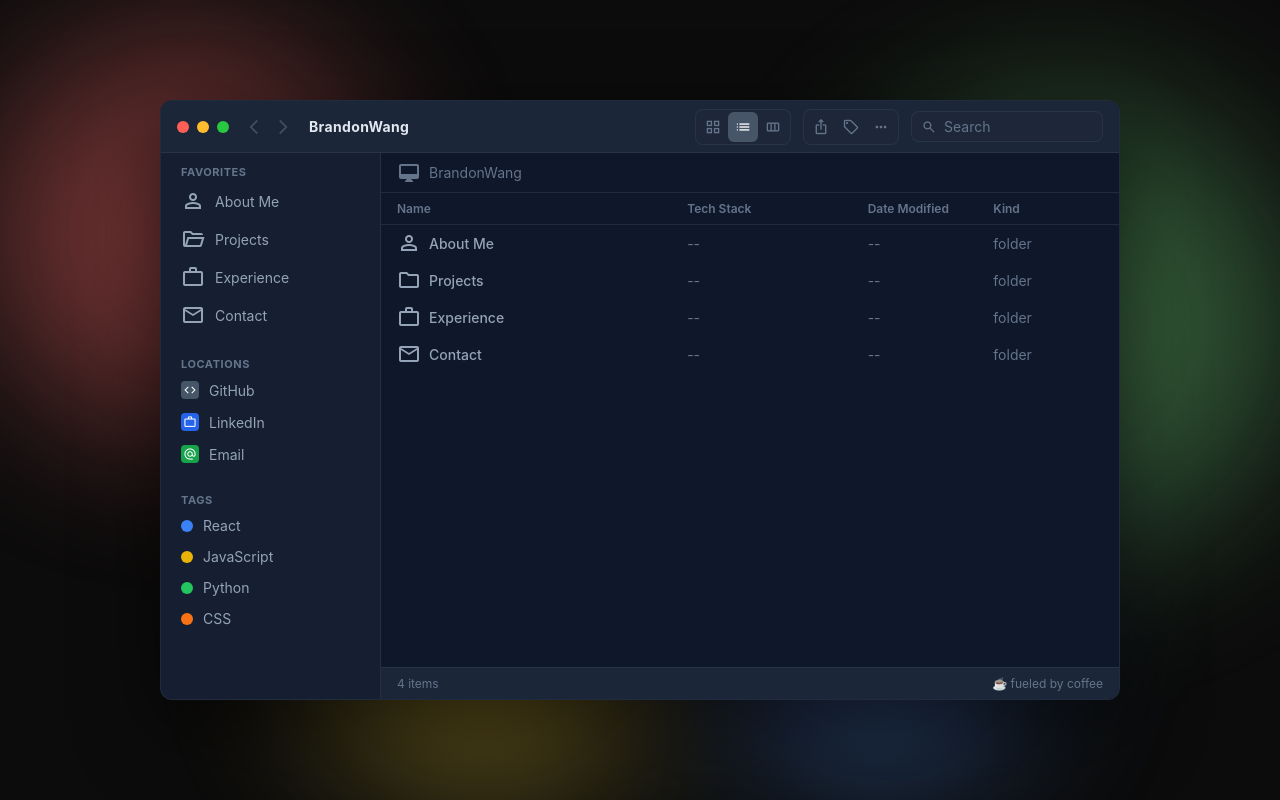
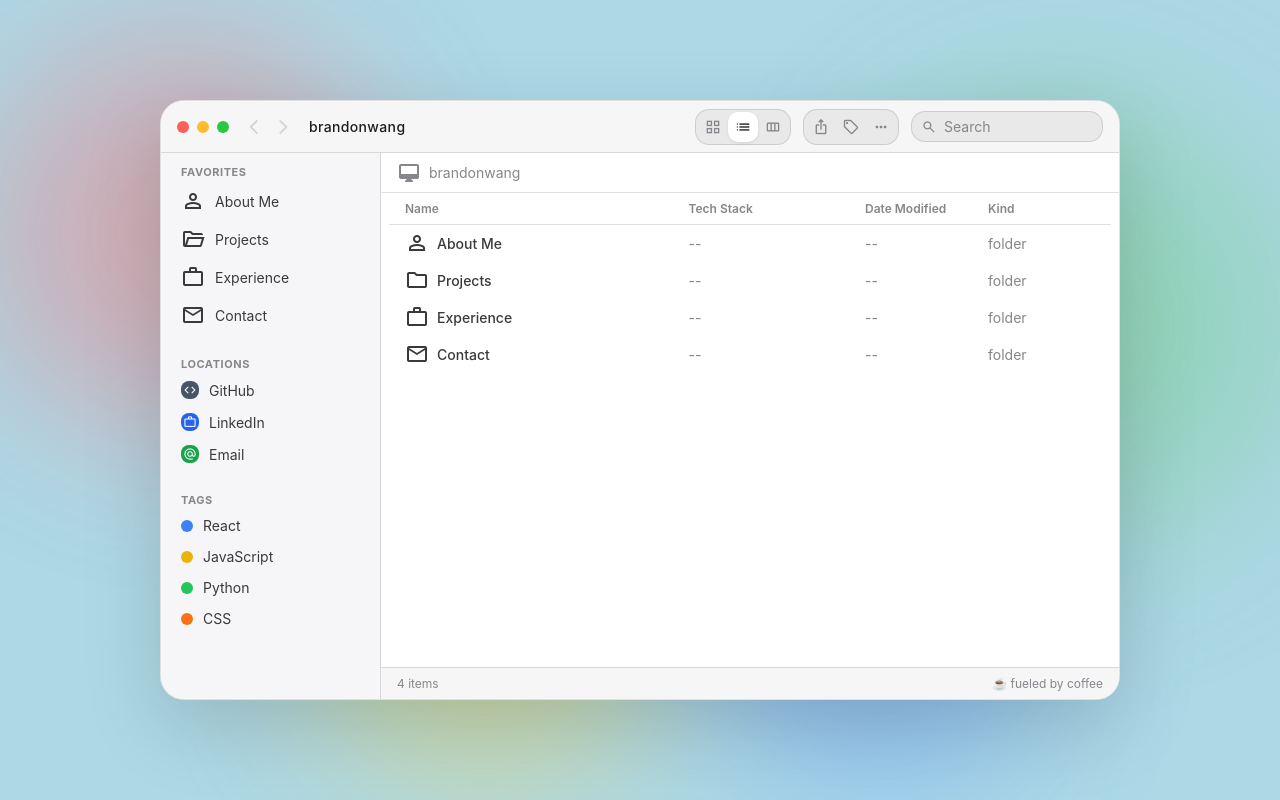
Before and after one commit to abrandonwang/finderport, a React (Vite) app: page / in a window 1280 px wide. Built offline with nearby package versions, Linux system fonts and the light colour scheme.

Commit message:
functionality-locations, row color select modify

```diff
--- a/src/App.module.css
+++ b/src/App.module.css
@@ -4,7 +4,7 @@
     display: flex;
     align-items: center;
     justify-content: center;
-    background: #0c0c0c;
+    background: lightblue;
     position: relative;
     overflow: hidden;
 }
--- a/src/components/ContentArea/ContentArea.jsx
+++ b/src/components/ContentArea/ContentArea.jsx
@@ -5,7 +5,7 @@ function ContentArea({ currentPath, currentFolder, selectedItem, onSelect, onFol
     <div className={styles.container}>
       <div className={styles.breadCrumb}>
         <span className="material-symbols-outlined">desktop_mac</span>
-        <span>BrandonWang</span>
+        <span>{fileSystem.name}</span>
         {currentPath.length > 1 && (
           <>
             <span className={`material-symbols-outlined ${styles.breadCrumbArrow}`}>arrow_forward_ios</span>
@@ -38,9 +38,6 @@ function ContentArea({ currentPath, currentFolder, selectedItem, onSelect, onFol
             <div>{item.meta?.kind || item.type}</div>
           </div>
         ))}
-        <div className={styles.emptyRow}></div>
-        <div className={styles.emptyRow}></div>
-        <div className={styles.emptyRow}></div>
       </div>
       <div className={styles.statusBar}>
         <span>{currentFolder.children.length} items{selectedItem ? ', 1 selected' : ''}</span>
--- a/src/components/ContentArea/ContentArea.module.css
+++ b/src/components/ContentArea/ContentArea.module.css
@@ -25,9 +25,9 @@
 }
 
 .pill {
-    background: rgba(30, 41, 59, 0.5);
+    background: rgba(0, 0, 0, 0.05);
     padding: 2px 8px;
-    border-radius: 4px;
+    border-radius: 10px;
     border: 1px solid var(--color-border);
     color: var(--color-text-primary);
     font-weight: 500;
@@ -42,6 +42,7 @@
 }
 
 .columnHeaders {
+    margin: 0 8px;
     display: grid;
     grid-template-columns: 5fr 3fr 2fr 2fr;
     gap: 16px;
@@ -60,6 +61,7 @@
 }
 
 .row {
+    margin: 0 8px;
     display: grid;
     grid-template-columns: 5fr 3fr 2fr 2fr;
     gap: 16px;
@@ -69,6 +71,7 @@
     cursor: pointer;
     color: var(--color-text-secondary);
     border-bottom: 1px solid transparent;
+    border-radius: 8px;
 }
 
 .row:hover {
@@ -87,12 +90,10 @@
     color: var(--color-accent);
 }
 
-/* Non-name columns in regular rows */
-.row:not(.selected) div:not(.nameCell) {
+.row div:not(.nameCell) {
     color: var(--color-text-muted);
 }
 
-/* Selected row */
 .selected {
     background: var(--color-selection);
     color: white;
@@ -102,22 +103,23 @@
     background: var(--color-selection);
 }
 
-.selected div {
-    color: rgba(255, 255, 255, 0.9);
+.selected div:not(.nameCell) {
+    color: white;
 }
 
 .selected .nameCell {
     color: white;
 }
 
-
 .selected .nameCell span.material-symbols-outlined {
     color: white;
 }
 
 .emptyRow {
+    margin: 0 8px;
     height: 32px;
     border-bottom: 1px solid transparent;
+    border-radius: 10px;
 }
 
 .emptyRow:hover {
--- a/src/components/FinderWindow/FinderWindow.module.css
+++ b/src/components/FinderWindow/FinderWindow.module.css
@@ -5,12 +5,12 @@
     display: flex;
     flex-direction: column;
     background: var(--color-content);
-    border-radius: 12px;
+    border-radius: 24px;
     border: 1px solid var(--color-border);
-    box-shadow: 0 25px 80px rgba(0, 0, 0, 0.6);
+    box-shadow: 0 25px 80px rgba(0, 0, 0, 0.15);
     overflow: hidden;
+    position: relative;
     z-index: 1;
-    position: relative;
 }
 
 .body {
--- a/src/components/Sidebar/Sidebar.jsx
+++ b/src/components/Sidebar/Sidebar.jsx
@@ -1,6 +1,14 @@
 import styles from './Sidebar.module.css'
+import {useState} from 'react'
 
 function Sidebar({ activeSidebar, onSidebarClick }) {
+  const [showToast, setShowToast] = useState(false)
+
+  function handleCopyEmail() {
+    navigator.clipboard.writeText('abrandonwang@gmail.com')
+    setShowToast(true)
+    setTimeout(() => setShowToast(false), 2000)
+  }
   return (
     <div className={styles.container}>
       <section className={styles.section}>
@@ -40,24 +48,24 @@ function Sidebar({ activeSidebar, onSidebarClick }) {
       <section className={styles.section}>
         <h3 className={styles.heading}>Locations</h3>
         <nav className={styles.nav}>
-          <a className={styles.sidebarItem} href="#">
+          <a className={styles.sidebarItem} href="https://github.com/abrandonwang" target = "_blank">
             <div className={`${styles.locationIcon} ${styles.iconGitHub}`}>
               <span className="material-symbols-outlined">code</span>
             </div>
             <span>GitHub</span>
           </a>
-          <a className={styles.sidebarItem} href="#">
+          <a className={styles.sidebarItem} href="https://linkedin.com/in/abrandonwang" target = "_blank">
             <div className={`${styles.locationIcon} ${styles.iconLinkedIn}`}>
               <span className="material-symbols-outlined">work_outline</span>
             </div>
             <span>LinkedIn</span>
           </a>
-          <a className={styles.sidebarItem} href="#">
+          <button className={styles.sidebarItem} onClick={handleCopyEmail}>
             <div className={`${styles.locationIcon} ${styles.iconEmail}`}>
               <span className="material-symbols-outlined">alternate_email</span>
             </div>
             <span>Email</span>
-          </a>
+          </button>
         </nav>
       </section>
 
@@ -82,6 +90,12 @@ function Sidebar({ activeSidebar, onSidebarClick }) {
           </button>
         </nav>
       </section>
+      {showToast && (
+        <div className = {styles.toast}>
+          <span className = "material-symbols-outlined">done</span>
+          <span>email copied to clipboard</span>
+        </div>
+      )}
     </div>
   )
 }
--- a/src/components/Sidebar/Sidebar.module.css
+++ b/src/components/Sidebar/Sidebar.module.css
@@ -40,7 +40,7 @@
     align-items: center;
     gap: 10px;
     padding: 6px 8px;
-    border-radius: 8px;
+    border-radius: 12px;
     font-size: 14px;
     color: var(--color-text-secondary);
     text-decoration: none;
@@ -52,7 +52,7 @@
     width: 100%;
 }
 
-.sidebarItem:hover {
+.sidebarItem:not(.active):hover {
     background: var(--color-hover);
 }
 
@@ -62,16 +62,19 @@
 }
 
 .active {
-    background: rgba(255, 255, 255, 0.1);
+    background: var(--color-accent);
     color: white;
     font-weight: 500;
 }
 
-/* Location icons - colored squares */
+.active span.material-symbols-outlined {
+    color: white;
+}
+
 .locationIcon {
     width: 18px;
     height: 18px;
-    border-radius: 4px;
+    border-radius: 8px;
     display: flex;
     align-items: center;
     justify-content: center;
@@ -83,19 +86,10 @@
     color: white;
 }
 
-.iconGitHub {
-    background: #475569;
-}
+.iconGitHub { background: #475569; }
+.iconLinkedIn { background: #2563eb; }
+.iconEmail { background: #16a34a; }
 
-.iconLinkedIn {
-    background: #2563eb;
-}
-
-.iconEmail {
-    background: #16a34a;
-}
-
-/* Tag dots - colored circles */
 .tagDot {
     width: 12px;
     height: 12px;
@@ -103,18 +97,52 @@
     flex-shrink: 0;
 }
 
-.dotReact {
-    background: #3b82f6;
+.dotReact { background: #3b82f6; }
+.dotJS { background: #eab308; }
+.dotPython { background: #22c55e; }
+.dotCSS { background: #f97316; }
+
+
+.toast {
+    position: fixed;
+    bottom: 24px;
+    right: 24px;
+    background: var(--color-text-primary);
+    color: white;
+    padding: 14px 22px;
+    border-radius: 14px;
+    font-size: 13px;
+    font-weight: 500;
+    display: flex;
+    align-items: center;
+    gap: 10px;
+    box-shadow: 0 8px 30px rgba(0, 0, 0, 0.15);
+    z-index: 100;
+    animation: toastIn 0.3s ease, toastOut 0.3s ease 1.7s forwards;
 }
 
-.dotJS {
-    background: #eab308;
+.toast span.material-symbols-outlined {
+    font-size: 20px;
 }
 
-.dotPython {
-    background: #22c55e;
+@keyframes toastIn {
+    from {
+        opacity: 0;
+        transform: translateY(10px);
+    }
+    to {
+        opacity: 1;
+        transform: translateY(0);
+    }
 }
 
-.dotCSS {
-    background: #f97316;
+@keyframes toastOut {
+    from {
+        opacity: 1;
+        transform: translateY(0);
+    }
+    to {
+        opacity: 0;
+        transform: translateY(10px);
+    }
 }
--- a/src/components/TitleBar/TitleBar.module.css
+++ b/src/components/TitleBar/TitleBar.module.css
@@ -28,17 +28,9 @@
     cursor: pointer;
 }
 
-.dot1 {
-    background: var(--color-traffic-red);
-}
-
-.dot2 {
-    background: var(--color-traffic-yellow);
-}
-
-.dot3 {
-    background: var(--color-traffic-green);
-}
+.dot1 { background: var(--color-traffic-red); }
+.dot2 { background: var(--color-traffic-yellow); }
+.dot3 { background: var(--color-traffic-green); }
 
 .navigation {
     display: flex;
@@ -60,22 +52,18 @@
     color: var(--color-text-primary);
 }
 
-.backArrow span {
-    font-size: 18px;
-}
+.backArrow span { font-size: 18px; }
 
 .disabled {
-    opacity: 0.5;
+    opacity: 0.3;
     cursor: not-allowed;
 }
 
-.forwardArrow span {
-    font-size: 18px;
-}
+.forwardArrow span { font-size: 18px; }
 
 .title {
     margin-left: 4px;
-    font-weight: 700;
+    font-weight: 500;
     font-size: 14px;
     color: var(--color-text-primary);
     letter-spacing: 0.025em;
@@ -89,15 +77,15 @@
 
 .viewToggle {
     display: flex;
-    background: rgba(30, 41, 59, 0.5);
-    border-radius: 8px;
+    background: rgba(0, 0, 0, 0.05);
+    border-radius: 14px;
     padding: 2px;
     border: 1px solid var(--color-border);
 }
 
 .viewButton {
     padding: 6px;
-    border-radius: 6px;
+    border-radius: 10px;
     color: var(--color-text-muted);
     background: none;
     border: none;
@@ -107,30 +95,29 @@
 }
 
 .viewButton:hover {
-    background: rgba(51, 65, 85, 1);
+    background: rgba(0, 0, 0, 0.08);
     color: var(--color-text-primary);
 }
 
-.viewButton span {
-    font-size: 18px;
-}
+.viewButton span { font-size: 18px; }
 
 .active {
-    background: rgba(71, 85, 105, 1);
-    color: white;
+    background: white;
+    color: var(--color-text-primary);
+    box-shadow: 0 1px 3px rgba(0, 0, 0, 0.1);
 }
 
 .toolbarActions {
     display: flex;
-    background: rgba(30, 41, 59, 0.5);
-    border-radius: 8px;
+    background: rgba(0, 0, 0, 0.05);
+    border-radius: 14px;
     padding: 2px;
     border: 1px solid var(--color-border);
 }
 
 .toolbarButton {
     padding: 6px;
-    border-radius: 6px;
+    border-radius: 10px;
     color: var(--color-text-muted);
     background: none;
     border: none;
@@ -140,13 +127,11 @@
 }
 
 .toolbarButton:hover {
-    background: rgba(51, 65, 85, 1);
+    background: rgba(0, 0, 0, 0.08);
     color: var(--color-text-primary);
 }
 
-.toolbarButton span {
-    font-size: 18px;
-}
+.toolbarButton span { font-size: 18px; }
 
 .searchBar {
     position: relative;
@@ -163,11 +148,11 @@
 }
 
 .searchInput {
-    background: rgba(30, 41, 59, 0.5);
+    background: rgba(0, 0, 0, 0.05);
     border: 1px solid var(--color-border);
-    border-radius: 8px;
+    border-radius: 14px;
     padding: 6px 12px 6px 32px;
-    color: white;
+    color: var(--color-text-primary);
     font-size: 14px;
     width: 192px;
     outline: none;
@@ -180,6 +165,6 @@
 }
 
 .searchInput:focus {
-    border-color: var(--color-text-muted);
+    border-color: var(--color-accent);
     width: 256px;
 }
--- a/src/data/fileSystem.js
+++ b/src/data/fileSystem.js
@@ -1,6 +1,6 @@
 const fileSystem = {
   id: "root",
-  name: "BrandonWang",
+  name: "brandonwang",
   type: "folder",
   children: [
     {
--- a/src/index.css
+++ b/src/index.css
@@ -1,3 +1,33 @@
+:root {
+    /* Desktop */
+    --color-desktop: #e8e8e8;
+
+    /* Window */
+    --color-sidebar: rgba(245, 245, 247, 0.85);
+    --color-content: #ffffff;
+    --color-header: rgba(245, 245, 247, 0.9);
+    --color-border: rgba(0, 0, 0, 0.12);
+
+    /* Text */
+    --color-text-primary: #1d1d1f;
+    --color-text-secondary: #3a3a3c;
+    --color-text-muted: #86868b;
+
+    /* Accent */
+    --color-selection: #7B2D8E;
+    --color-accent: #7B2D8E;
+    --color-hover: rgba(0, 0, 0, 0.04);
+
+    /* Traffic lights */
+    --color-traffic-red: #ff5f57;
+    --color-traffic-yellow: #febc2e;
+    --color-traffic-green: #28c840;
+
+    /* Fonts */
+    --font-sans: -apple-system, BlinkMacSystemFont, 'Inter', sans-serif;
+    --font-mono: 'SF Mono', 'JetBrains Mono', 'Fira Code', monospace;
+}
+
 *, *::before, *::after {
     margin: 0;
     padding: 0;
@@ -15,22 +45,3 @@ body {
     font-family: var(--font-sans);
     overflow: hidden;
 }
-
-:root {
-  --color-desktop: #0c0c0c;
-  --color-sidebar: rgba(30, 41, 59, 0.5);
-  --color-content: #0f172a;
-  --color-header: rgba(30, 41, 59, 0.9);
-  --color-border: rgba(51, 65, 85, 0.5);
-  --color-text-primary: #e2e8f0;
-  --color-text-secondary: #94a3b8;
-  --color-text-muted: #64748b;
-  --color-selection: #005ed1;
-  --color-hover: rgba(255, 255, 255, 0.05);
-  --color-traffic-red: #ff5f57;
-  --color-traffic-yellow: #febc2e;
-  --color-traffic-green: #28c840;
-  --color-accent: #005ed1;
-  --font-sans: -apple-system, BlinkMacSystemFont, 'Inter', sans-serif;
-  --font-mono: 'SF Mono', 'JetBrains Mono', 'Fira Code', monospace;
-}
```
Lines whose indentation alone changed are shown as unchanged.
